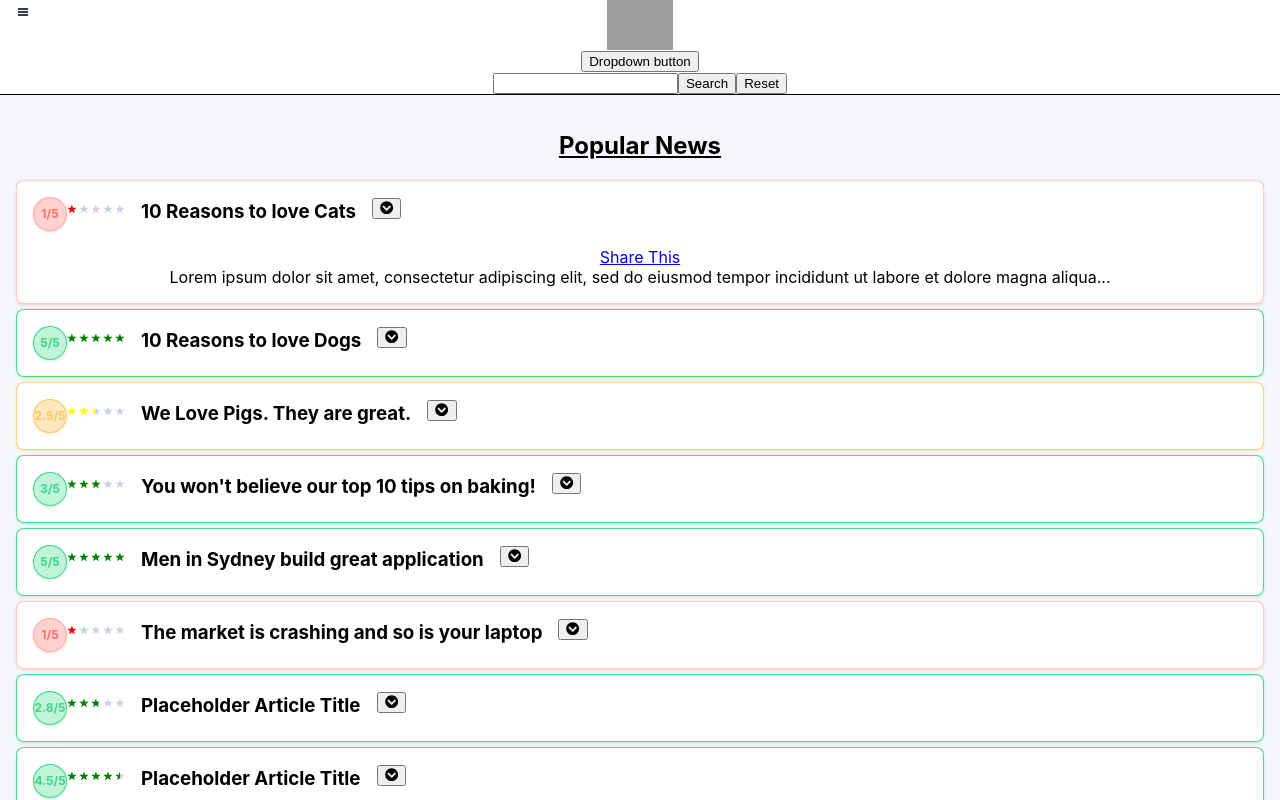
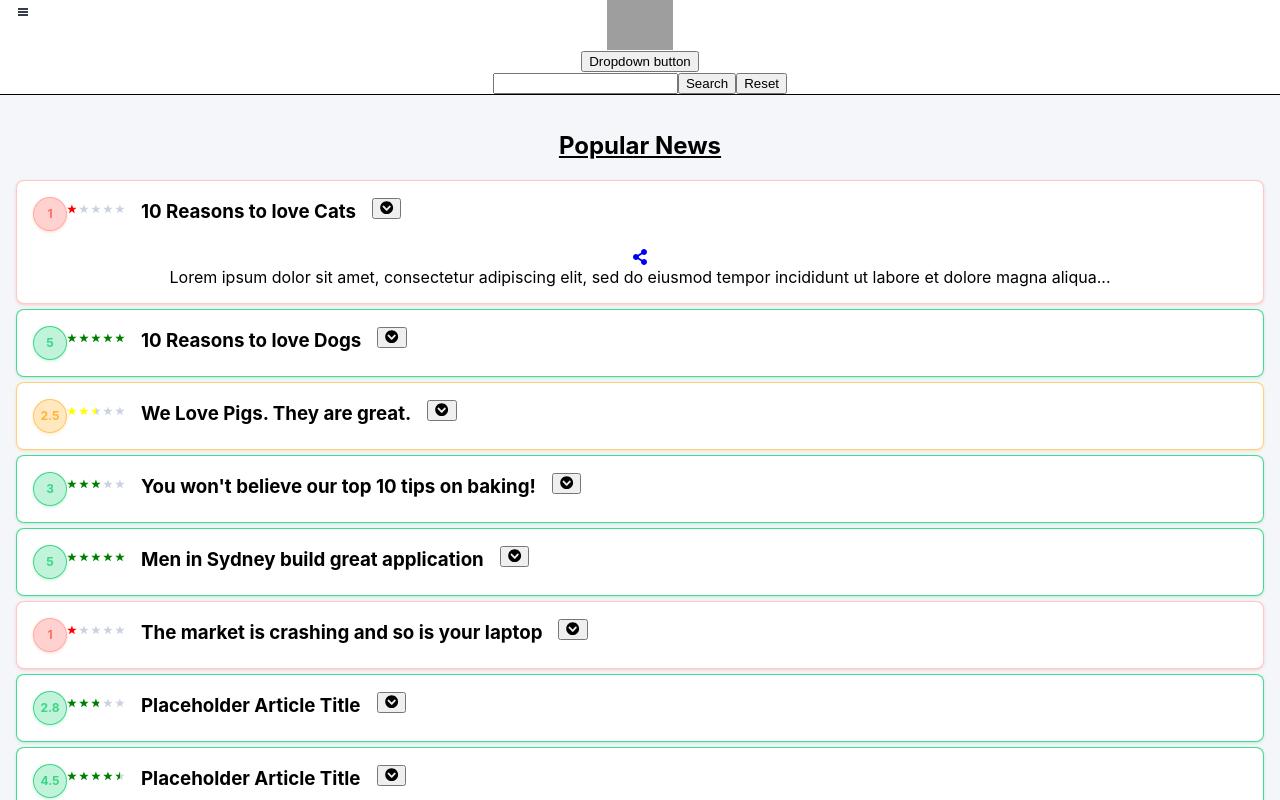
Before and after one commit to BizarroKlyza/pace, a React (Create React App) app in the folder app/: page / in a window 1280 px wide. Both pictures are taken after a click on the button 386 px from the left and 208 px from the top of the page. Shown: the top 800 px of the page. Built offline with nearby package versions, Linux system fonts and the light colour scheme; grey boxes are pictures that could not be loaded.

Commit message:
centered drop down

```diff
--- a/app/src/components/page/style/header_style.css
+++ b/app/src/components/page/style/header_style.css
@@ -20,6 +20,13 @@
 
 .dropdown-menu {
     background-color: darkgrey;
+}
+
+.dropdown-menu.show {
+    width: fit-content;
+    margin: 0px auto;
+    position: initial !important;
+    transform: none !important;
 }
 
 li.SearchFilterListItem {
--- a/app/src/components/results-page/results-card/results-card.js
+++ b/app/src/components/results-page/results-card/results-card.js
@@ -7,9 +7,12 @@ import { library } from "@fortawesome/fontawesome-svg-core";
 import { FontAwesomeIcon } from "@fortawesome/react-fontawesome";
 
 // import your icons
-import { faChevronCircleDown } from "@fortawesome/free-solid-svg-icons";
+import {
+  faChevronCircleDown,
+  faShareAlt
+} from "@fortawesome/free-solid-svg-icons";
 
-library.add(faChevronCircleDown);
+library.add(faChevronCircleDown, faShareAlt);
 
 class ResultsCard extends React.Component {
   constructor(props) {
@@ -19,28 +22,28 @@ class ResultsCard extends React.Component {
       referrerName: "Betoota Advocate",
       referrerLink: "https://www.google.com",
       subject: this.props.Subject,
-      blurb: "Lorem ipsum dolor sit amet, consectetur adipiscing elit, sed do eiusmod tempor incididunt ut labore et dolore magna aliqua.",
+      blurb:
+        "Lorem ipsum dolor sit amet, consectetur adipiscing elit, sed do eiusmod tempor incididunt ut labore et dolore magna aliqua.",
       datePublished: "",
       img: "",
       link: "https://www.google.com",
       displayCardRowTwoStyle: "none",
-      cardName:"",
+      cardName: ""
     };
     this.hideCardRowTwo = this.hideCardRowTwo.bind(this);
     this.logicForRenderCard = this.logicForRenderCard.bind(this);
   }
-  componentDidMount(){
+  componentDidMount() {
     this.logicForRenderCard();
   }
   //logic for rendering card
   logicForRenderCard() {
-
     if (this.state.sentimentScore === 2.5) {
-      this.setState({cardName:'neutral'})
+      this.setState({ cardName: "neutral" });
     } else if (this.state.sentimentScore < 2.5) {
-      this.setState({cardName:'negative'})
+      this.setState({ cardName: "negative" });
     } else {
-      this.setState({cardName:'positive'})
+      this.setState({ cardName: "positive" });
     }
   }
 
@@ -62,10 +65,12 @@ class ResultsCard extends React.Component {
     return (
       <article className={"post " + this.state.cardName}>
         <div className="post-inner-row flex-container" id="row-item-1">
-          <div className={"post-score "+this.state.cardName}>{this.state.sentimentScore}/5</div>
+          <div className={"post-score " + this.state.cardName}>
+            {this.state.sentimentScore}
+          </div>
 
           <div className="post-star">
-            <Star SentimentScore={this.state.sentimentScore}/>
+            <Star SentimentScore={this.state.sentimentScore} />
           </div>
 
           <div className="post-title">
@@ -85,7 +90,7 @@ class ResultsCard extends React.Component {
         >
           <div className="share-link">
             <a href="#" className="share-link">
-              Share This
+              <FontAwesomeIcon icon={["fas", "share-alt"]} />
             </a>
           </div>
 
--- a/app/src/components/results-page/results-card/style/style.css
+++ b/app/src/components/results-page/results-card/style/style.css
@@ -12,24 +12,26 @@ article.post {
 .post-score {
     min-width: 32px;
     height: 32px;
-    font-size:12px;
-
+    font-size: 12px;
     border-radius: 32px;
     text-align: center;
     line-height: 32px;
     font-weight: bold;
 }
-.post-score.negative{
-  color: rgba(255, 78, 65, 0.75);
-  background: rgba(255, 78, 65, 0.25);
+
+.post-score.negative {
+    color: rgba(255, 78, 65, 0.75);
+    background: rgba(255, 78, 65, 0.25);
 }
-.post-score.positive{
-  color: rgba(11, 206, 107, 0.75);
-  background:rgba(11, 206, 107, 0.25);
+
+.post-score.positive {
+    color: rgba(11, 206, 107, 0.75);
+    background: rgba(11, 206, 107, 0.25);
 }
-.post-score.neutral{
-  color: rgba(255, 164, 0, 0.5);
-  background: rgba(255, 164, 0, 0.25);
+
+.post-score.neutral {
+    color: rgba(255, 164, 0, 0.75);
+    background: rgba(255, 164, 0, 0.25);
 }
 
 .post-title {
```
